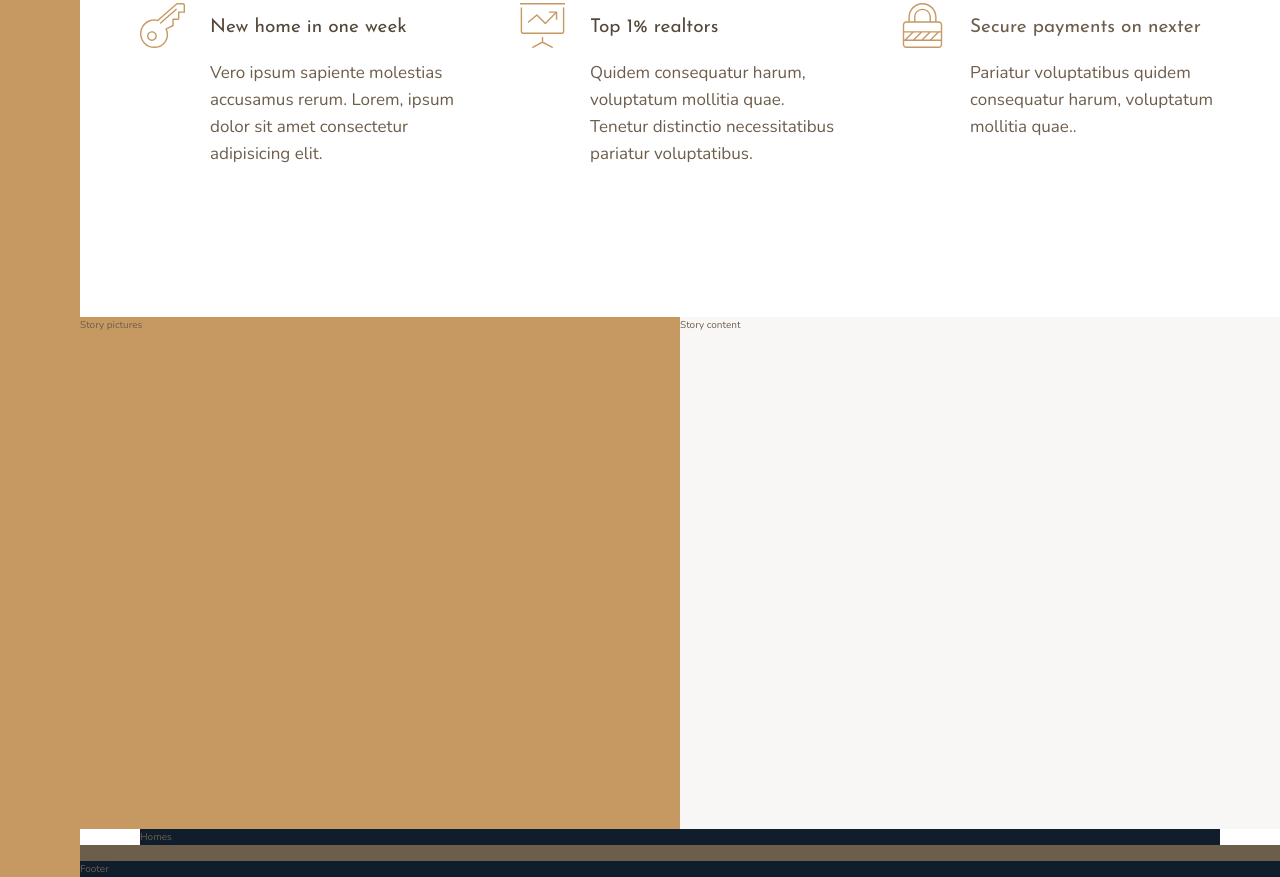
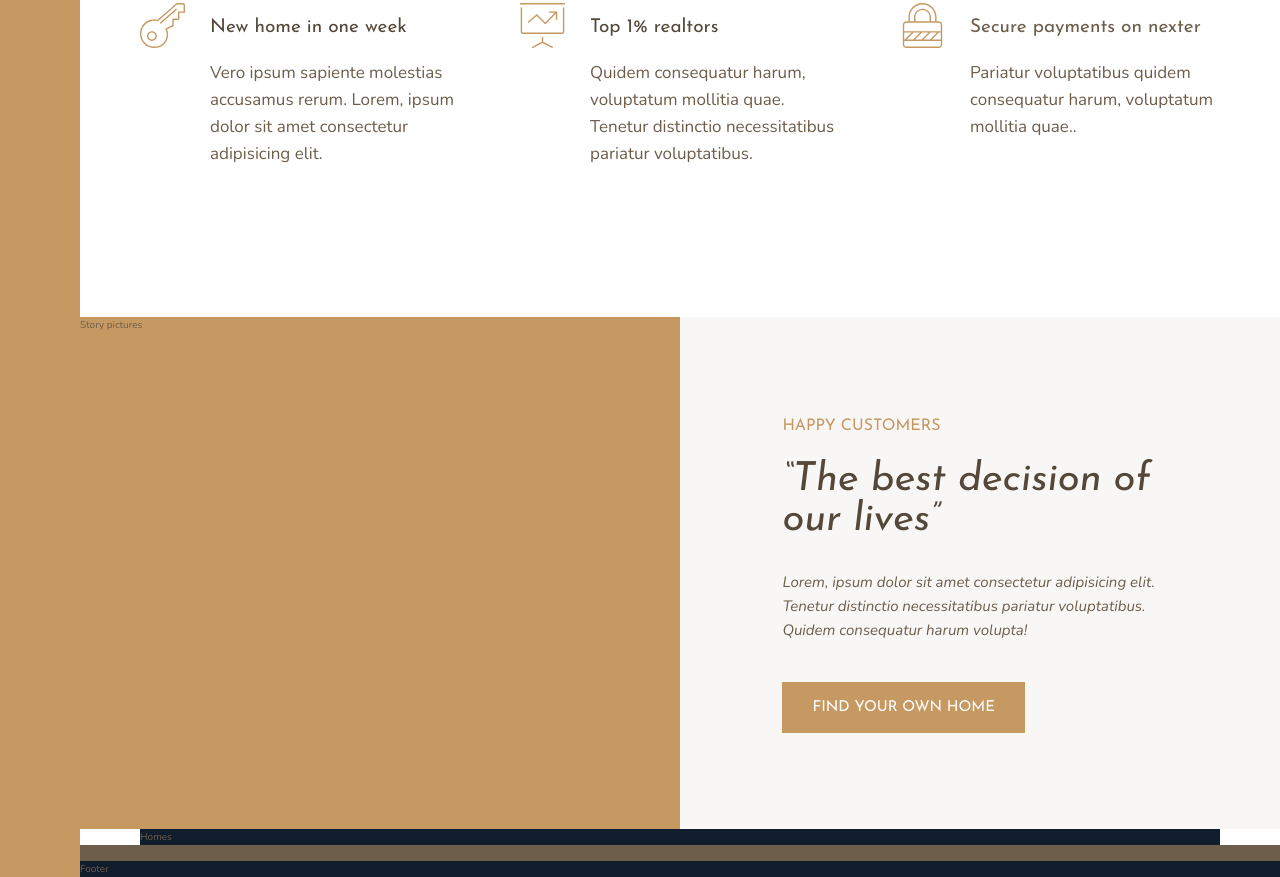
Before and after one commit to vineyy17/Nexter-project, a website: page index.html in a window 1280 px wide. Shown: the part 991-1868 px from the top of the page. Drawn offline with nearby package versions, Linux system fonts and the light colour scheme.

Commit message:
completed story content

```diff
--- a/index.html
+++ b/index.html
@@ -92,7 +92,13 @@
         </div>
 
         <div class="story__content">
-            Story content
+            <h3 class="heading-3 mb-sm">Happy Customers</h3>
+            <h2 class="heading-2 heading-2--dark mb-md">&ldquo;The best decision of our lives&rdquo;</h2>
+            <p class="story__text">
+                Lorem, ipsum dolor sit amet consectetur adipisicing elit. Tenetur distinctio necessitatibus
+                pariatur voluptatibus. Quidem consequatur harum volupta!
+            </p>
+            <button class="btn">Find your own home</button>
         </div>
 
         <section class="homes">
--- a/sass/_story.scss
+++ b/sass/_story.scss
@@ -7,5 +7,22 @@
     &__content {
         background-color: $color-grey-light-1;
         grid-column: col-start 5 / full-end;
+
+        padding: 6rem 8vw;
+
+        // display: flex;
+        // flex-direction: column;
+        // justify-content: center;
+        // align-items: flex-start;
+
+        display: grid;
+        align-content: center;
+        justify-items: start;
+    }
+
+    &__text {
+        font-size: 1.5rem;
+        font-style: italic;
+        margin-bottom: 4rem;
     }
 }
--- a/sass/_typography.scss
+++ b/sass/_typography.scss
@@ -9,10 +9,24 @@
 
 .heading-2 {
     @extend %heading;
+    font-size: 4rem;
+    font-style: italic;
+    line-height: 1;
+
+    &--light {
+        color: $color-grey-light-1;
+    }
+
+    &--dark {
+        color: $color-grey-dark-1;
+    }
 }
 
 .heading-3 {
     @extend %heading;
+    font-size: 1.6rem;
+    color: $color-primary;
+    text-transform: uppercase;
 }
 
 .heading-4 {
@@ -27,3 +41,25 @@
         color: $color-grey-dark-1;
     }
 }
+
+.btn {
+    background-color: $color-primary;
+    color: #fff;
+    border: none;
+    border-radius: 0;
+    font-family: $font-display;
+    font-size: 1.5rem;
+    text-transform: uppercase;
+    padding: 1.8rem 3rem;
+    cursor: pointer;
+    transition: all .2s;
+
+    &:hover {
+        background-color: $color-primary-dark;
+    }
+}
+
+.mb-sm { margin-bottom: 2rem; }
+.mb-md { margin-bottom: 3rem; }
+.mb-lg { margin-bottom: 4rem; }
+.mb-hg { margin-bottom: 8rem; }
```
Also changed, not shown: css/style.css, 1 other file.
